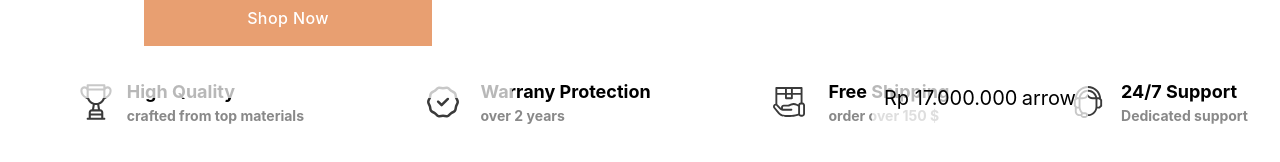
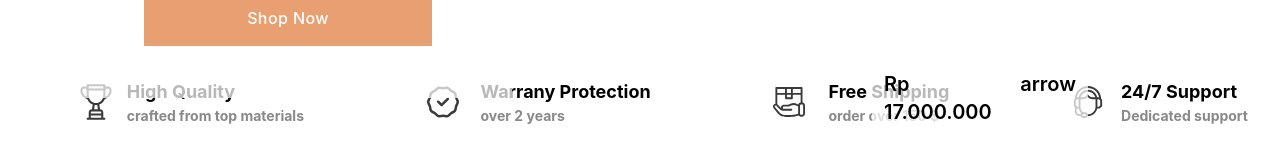
Before and after one commit to Gladys-Luke/our-furniture, a React (Create React App) app: page / in a window 1280 px wide. Shown: the part 486-648 px from the top of the page. Built offline with nearby package versions, Linux system fonts and the light colour scheme.

Commit message:
completed the Queries

```diff
--- a/src/Components/Header.js
+++ b/src/Components/Header.js
@@ -30,7 +30,7 @@ function Header() {
           <p className="text-sm font-semibold">Luxury big sofa 2-seat</p>
         </section>
         <section className="text-xl bg-pops lg:absolute lg:top-96 lg:right-48 h-12 lg:flex items-center px-1 hidden">
-          <h3 className=" flex justify-between lg:w-52 px-2 ">
+          <h3 className=" flex justify-between lg:w-52 px-2 font-semibold ">
             Rp 17.000.000<span>arrow</span>
           </h3>
         </section>
```
